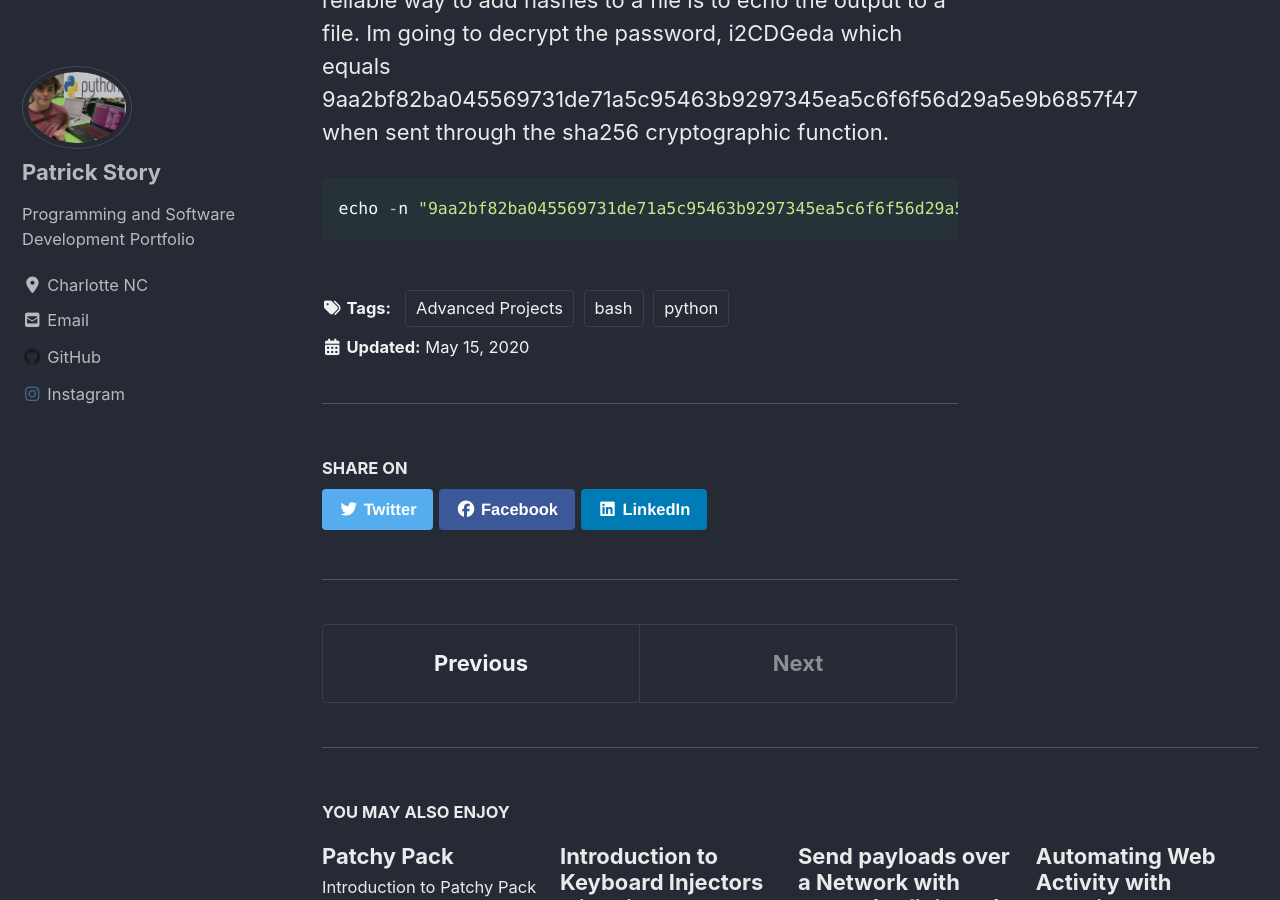
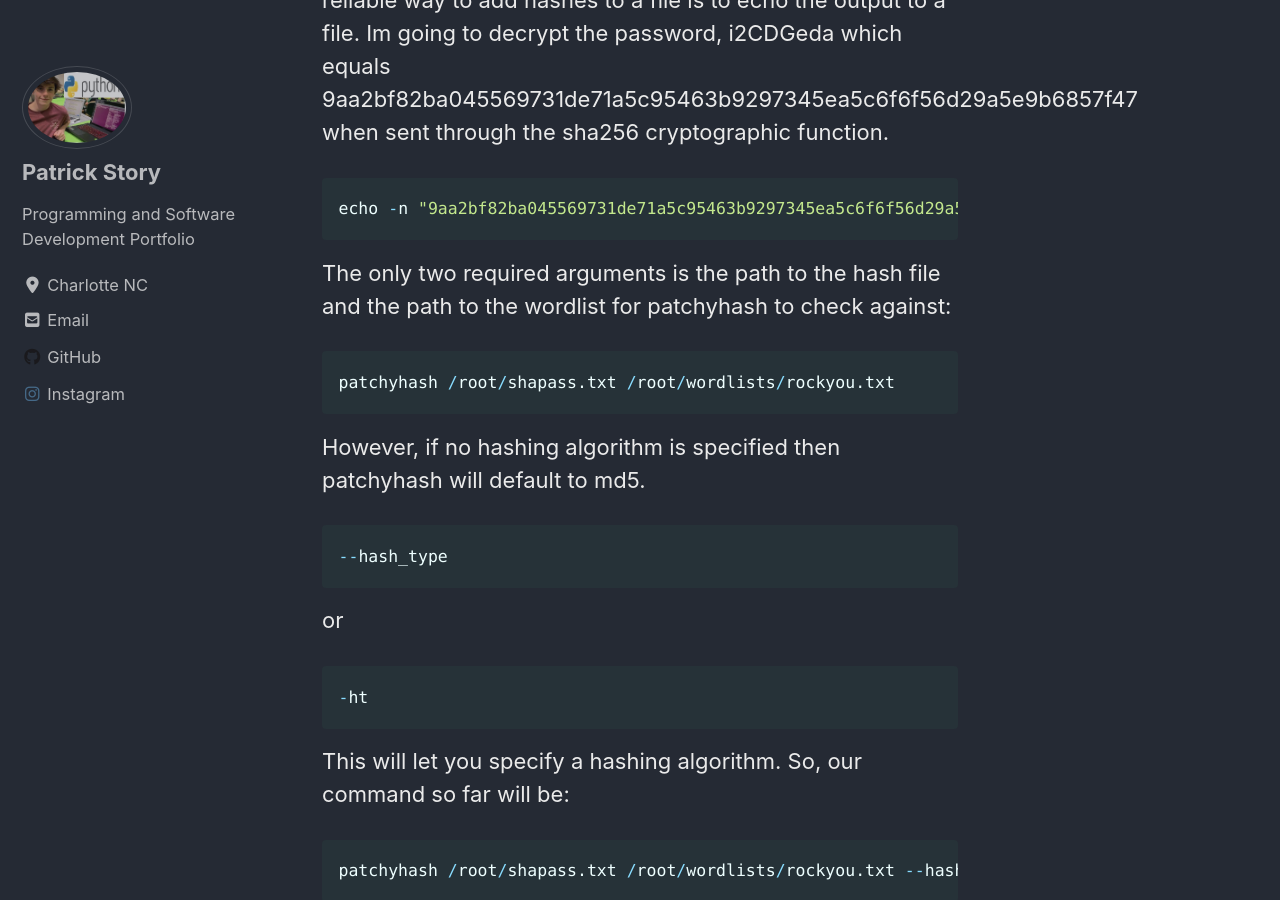
Before and after one commit to Patchyst/Patchyst.github.io, a Jekyll site: the page built from _posts/2020-05-15-patchyhash.md, in a window 1280 px wide and 900 px high, scrolled down 1596 px. Built offline with Jekyll 4.4.1, drawn with Linux system fonts in a browser that asks for light colours; cached includes are drawn as plain includes; nearby versions of some CDN libraries; some of the changed text lies outside the part shown.

Commit message:
updating hash page

````diff
--- a/_posts/2020-05-15-patchyhash.md
+++ b/_posts/2020-05-15-patchyhash.md
@@ -12,3 +12,31 @@ Patchyhash supports a variety of hashing algorithms such as md5, sha512, sha256,
 ```python
 echo -n "9aa2bf82ba045569731de71a5c95463b9297345ea5c6f6f56d29a5e9b6857f47" > shapass.txt
 ```
+The only two required arguments is the path to the hash file and the path to the wordlist for patchyhash to check against:
+```python
+patchyhash /root/shapass.txt /root/wordlists/rockyou.txt
+```
+However, if no hashing algorithm is specified then patchyhash will default to md5.
+```python
+--hash_type
+```
+or
+```python
+-ht
+```
+This will let you specify a hashing algorithm. So, our command so far will be:
+```python
+patchyhash /root/shapass.txt /root/wordlists/rockyou.txt --hash_type sha256
+```
+If you want to view brute force process:
+```python
+--view_all
+```
+or
+```python
+-va
+```
+Alright so I want to view the process so our final command will be:
+```python
+patchyhash /root/shapass.txt /root/wordlists/rockyou.txt --hash_type sha256 -va
+```
````
